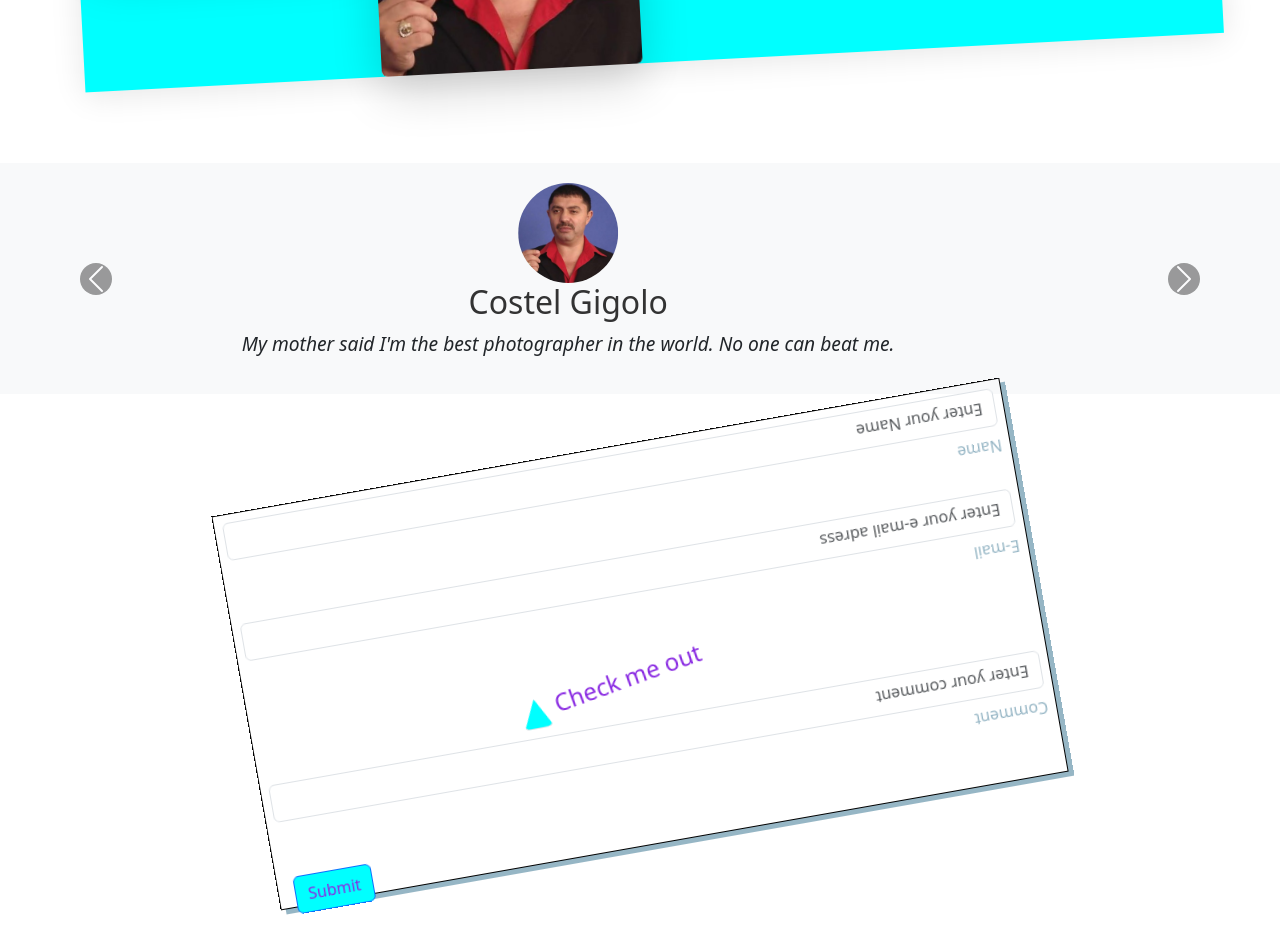
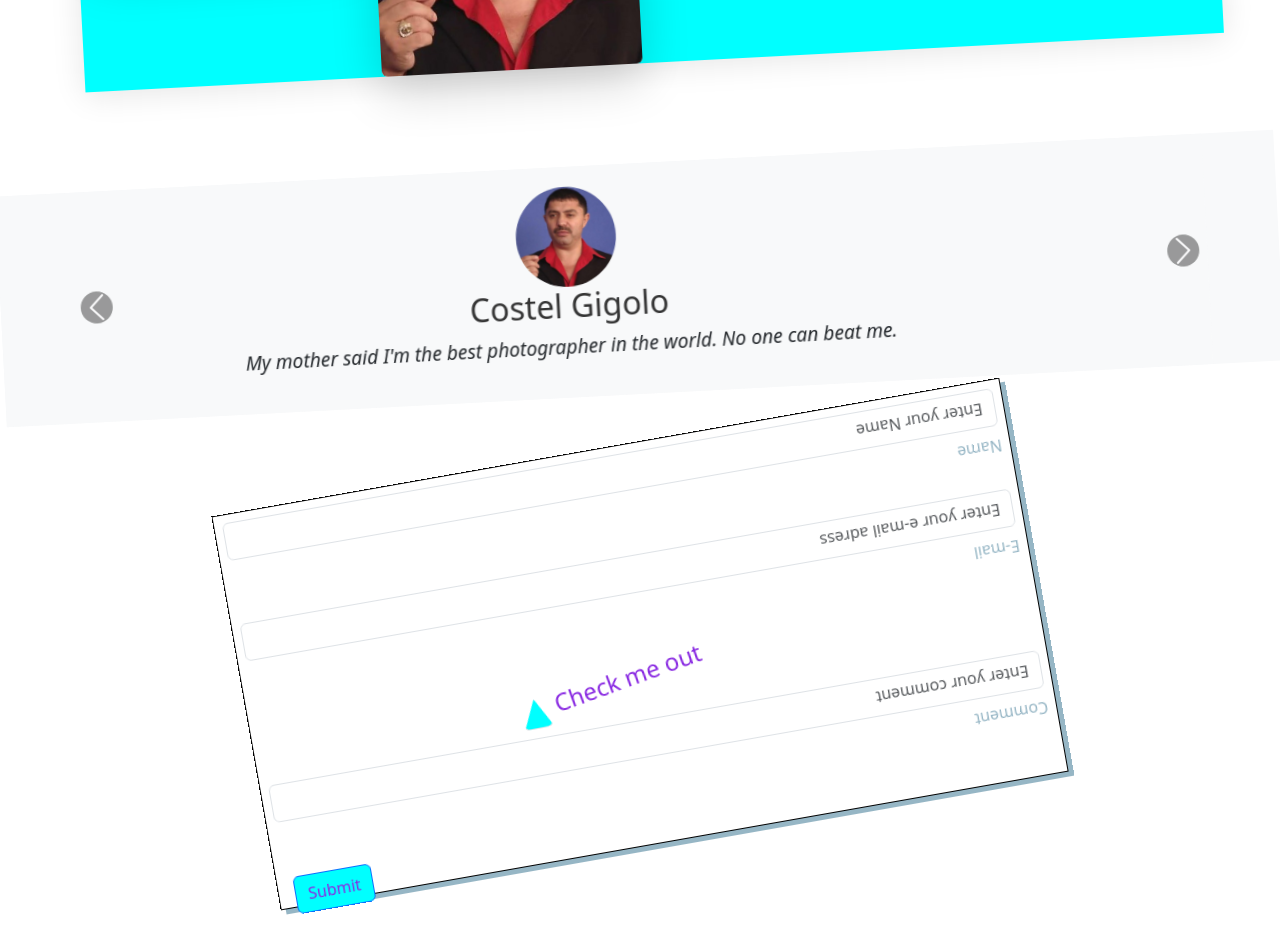
Before and after one commit to l4ndl0s1/fotoport, an Angular app: page / in a window 1280 px wide. Shown: the part 2260-3187 px from the top of the page. Built offline with nearby package versions, Linux system fonts and the light colour scheme.

Commit message:
roteted testimonials

```diff
--- a/src/styles.css
+++ b/src/styles.css
@@ -1,5 +1,6 @@
 #testimonialsCarousel
 {
+	transform: rotate(-3deg);
 	margin-top: 100px;
     margin-bottom: 50px;
     background-color: #f8f9fa
```
